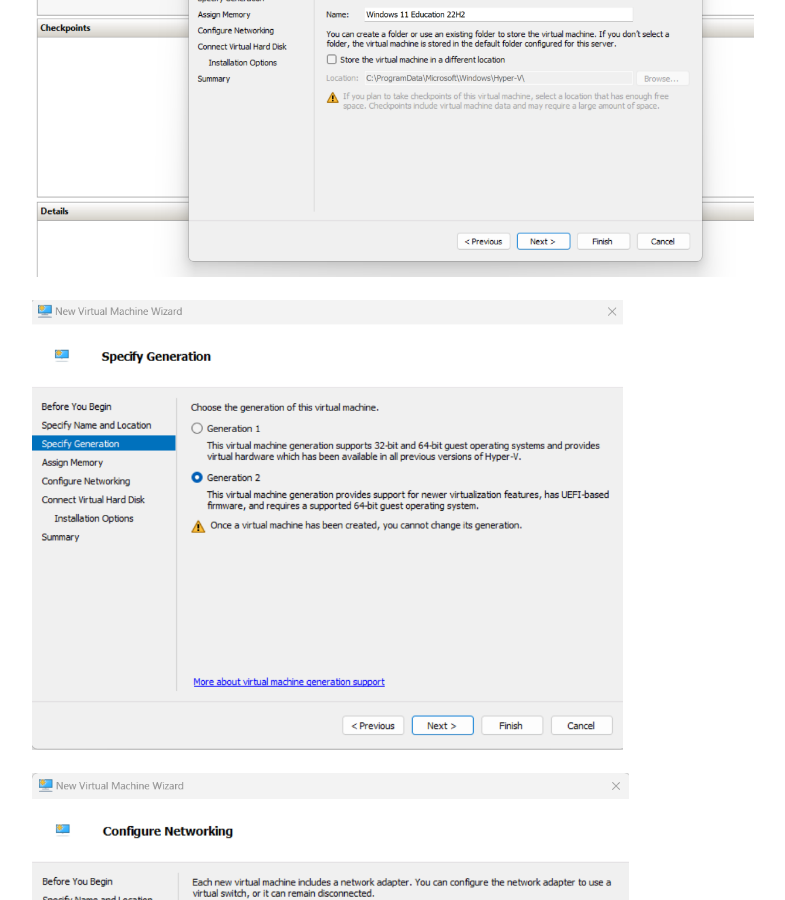
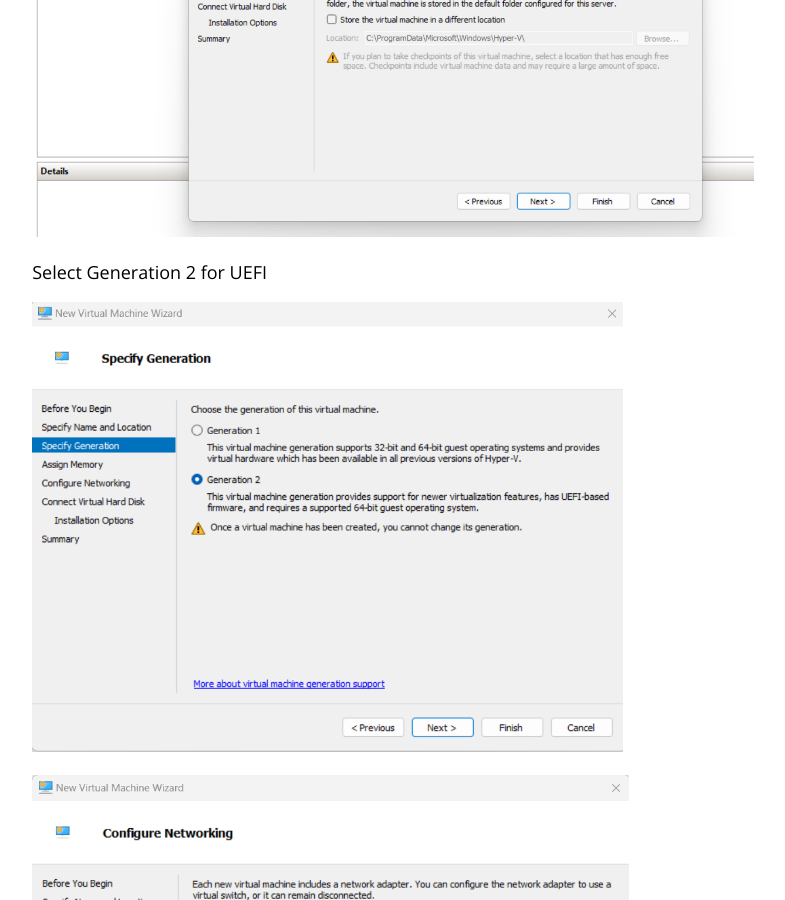
Before and after one commit to ne8801/NicksNotes.github.io, a Jekyll site: the page built from windows11.html, in a window 1280 px wide and 900 px high, scrolled down 557 px. Shown: the whole window, without its empty margins (19-804 px from the left). Built offline with Jekyll 4.4.1, drawn with Linux system fonts in a browser that asks for light colours.

Commit message:
Update windows11.html

```diff
--- a/windows11.html
+++ b/windows11.html
@@ -15,8 +15,9 @@
 <h2>How I Deploy Windows 11 for Student Use</h2>
 <hr>
 <code>
-<h1>Create a New Virtual Machine in Hyper-V</h1>
+Create a New Virtual Machine in Hyper-V
 <p><img src="/images/windows 11/Step 1.png" alt="Step1" /></p>
+Select Generation 2 for UEFI
 <p><img src="/images/windows 11/Step 2.png" alt="Step2" /></p>
 <p><img src="/images/windows 11/Step 3.png" alt="Step2" /></p>
 <p><img src="/images/windows 11/Step 4.png" alt="Step2" /></p>
```
